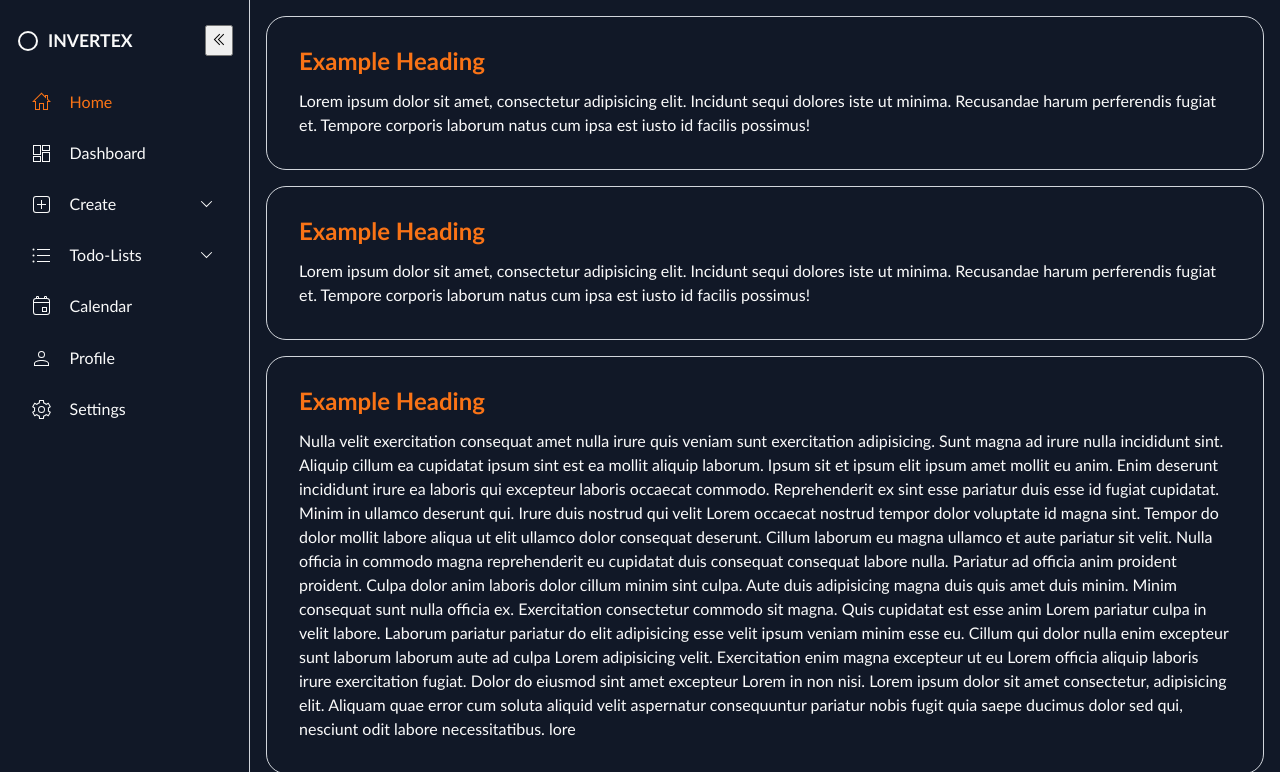
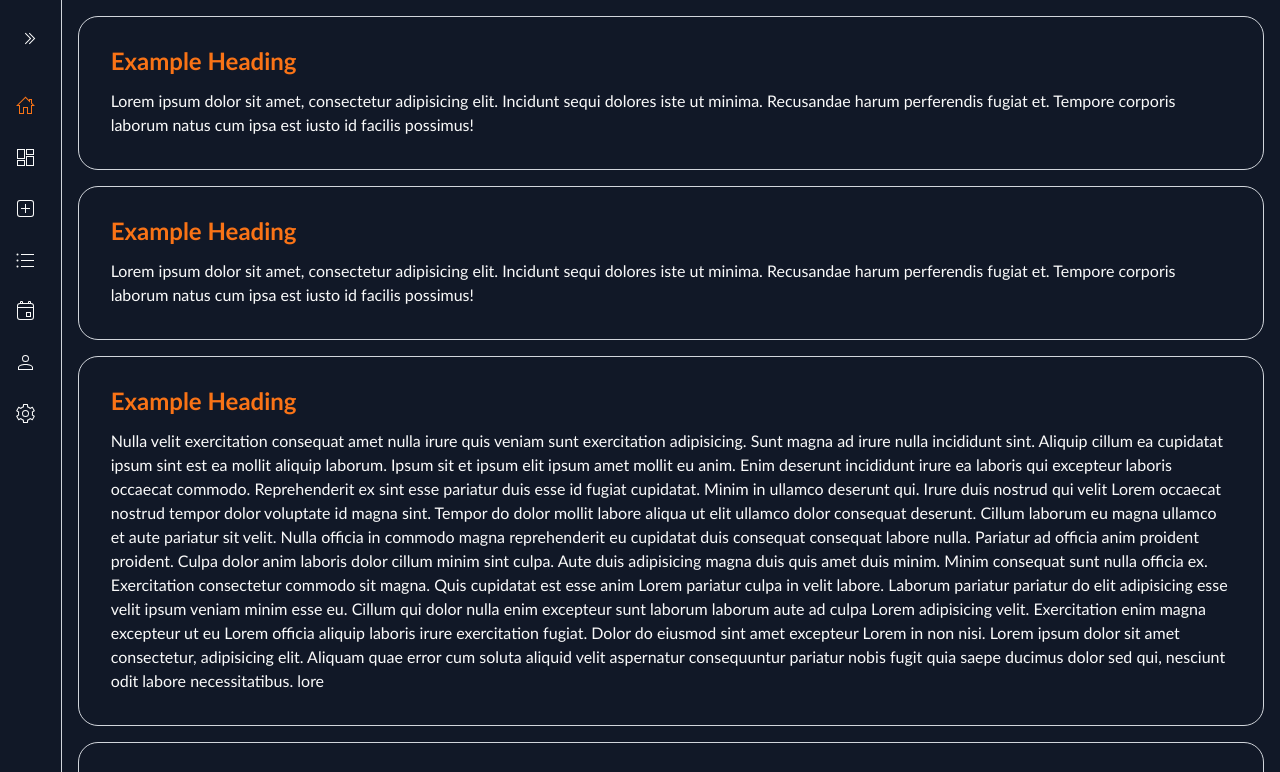
Before and after one commit to JhustynC/Responsive-sidebar-menu--html--css--js-, a plain HTML site: page index.html in a window 1280 px wide. Both pictures are taken after a click on the button 219 px from the left and 40 px from the top of the page. Shown: the top 772 px of the page. Drawn offline with Linux system fonts and the light colour scheme.

Commit message:
feat: close sidebar and open sub menus

```diff
--- /dev/null
+++ b/app.js
@@ -0,0 +1,31 @@
+const toggleButton = document.getElementById("toggle-btn");
+const sidebar = document.getElementById("sidebar");
+
+//? For the operation of the closing button and open the Sidebar
+function toggleSidebar() {
+  sidebar.classList.toggle("close");
+  toggleButton.classList.toggle("rotate");
+
+  Array.from(sidebar.getElementsByClassName("show")).forEach((element) => {
+    element.classList.remove("show");
+    element.previousElementSibling.classList.remove("rotate");
+  });
+
+  // if (sidebar.classList.contains("close")) {
+  //   Array.from(sidebar.getElementsByTagName("li")).forEach((element) => {
+  //     element.style.display = "flex";
+  //     element.style.justifyContent = "center";
+  //   });
+  // }
+}
+
+//? For the dropdown buttons functionality
+function toggleSubMenu(htmlElement) {
+  htmlElement.nextElementSibling.classList.toggle("show");
+  htmlElement.classList.toggle("rotate");
+
+  if (sidebar.classList.contains("close")) {
+    sidebar.classList.remove("close");
+    toggleButton.classList.remove("rotate");
+  }
+}
--- a/index.html
+++ b/index.html
@@ -7,6 +7,9 @@
     <title>Home</title>
     <link rel="stylesheet"
           href="style.css">
+    <script type="text/javascript"
+            src="./app.js"
+            defer></script>
   </head>
   <body>
     <nav id="sidebar">
@@ -21,7 +24,9 @@
             </svg>
             <span>INVERTEX</span>
           </a>
-          <button class="toggle-btn">
+          <button
+          onclick="toggleSidebar()"
+          id="toggle-btn">
             <svg xmlns="http://www.w3.org/2000/svg"
                  width="24"
                  height="24">
@@ -55,7 +60,8 @@
         <li>
           <input type="checkbox"
                  id="create-activate">
-          <label for="create-activate"
+          <label onclick="toggleSubMenu(this)"
+                 for="create-activate"
                  class="dropdown-btn">
             <svg xmlns="http://www.w3.org/2000/svg"
                  width="24"
@@ -83,7 +89,8 @@
         <li>
           <input type="checkbox"
                  id="todo-activate">
-          <label for="todo-activate"
+          <label onclick="toggleSubMenu(this)"
+                 for="todo-activate"
                  class="dropdown-btn">
             <svg xmlns="http://www.w3.org/2000/svg"
                  width="24"
--- a/style.css
+++ b/style.css
@@ -34,8 +34,58 @@ body {
   position: sticky;
   top: 0;
   align-self: start;
-  overflow-y: scroll;
+  overflow-y: hidden;
+  overflow-x: hidden;
   scrollbar-width: thin; /* Options: auto, thin, none */
+  transition: all 3s ease-in-out;
+  text-wrap: nowrap;
+}
+
+#sidebar.close {
+  padding: 0em;
+  width: 60px;
+
+  /*? to disaper the text into the sidebar menu options */
+  span {
+    display: none;
+  }
+
+  /* ? to disapear the main logo in the sidebar  */
+  ul .logo > a > svg {
+    display: none;
+  }
+
+  /*? to center the toggle button in the sidebar */
+  ul .logo {
+    justify-content: center;
+  }
+
+  /*? to palce the options icons in the start of the sidebar  */
+  ul li,
+  label {
+    display: flex;
+    justify-content: start;
+  }
+
+  /*? to desaper the botton-arrow in the dropdown buttons */
+  ul li label svg:last-child {
+    display: none;
+  }
+
+  /*? to disapear the sub-menu options in the sidebar */
+  ul li .sub-menu {
+    display: none;
+  }
+
+  /* .logo a {
+    margin: 20px 0px;
+  } */
+
+  /* :is(a, label) {
+    justify-content: start;
+    width: auto;
+    /* margin: 0px 8%;
+  } */
 }
 
 /*? scroll bar styles */
@@ -70,15 +120,21 @@ body {
     align-items: center;
     gap: 0.5rem;
     font-weight: 800;
-    font-size: 1.1rem;
+    font-size: 1.2rem;
     padding: 0em;
   }
+}
+
+/* ? to add a transition effect to svg icons when the sidebar is open or closed  */
+#sidebar > ul:first-child svg {
+  transition: transform 0.3s ease-in-out;
 }
 
 #sidebar ul li.active a {
   color: var(--secondary-color);
 }
 
+/*! Styles for the sidebar options */
 #sidebar a,
 #sidebar .dropdown-btn {
   border-radius: 0.5em;
@@ -87,11 +143,12 @@ body {
   color: var(--text-color);
   display: flex;
   align-items: center;
+  /* justify-content: center; */
   gap: 1rem;
 }
 
 .dropdown-btn {
-  width: 100%;
+  /* width: 100%; */
   font-size: inherit;
   text-align: left;
   background: none;
@@ -135,10 +192,12 @@ input[type="checkbox"] {
   display: none;
 }
 
-/* #sidebar .sub-menu.show {
+/* ? this class is to use with javascript */
+#sidebar .sub-menu.show {
+  grid-template-rows: 1fr;
+}
 
-} */
-
+/* ? This clases is to activate the sub-menu wihtout javascript */
 /* #sidebar li:hover .sub-menu {
   grid-template-rows: 1fr;
 } */
@@ -147,6 +206,38 @@ input[type="checkbox"] {
 #create-activate:checked ~ .sub-menu {
   grid-template-rows: 1fr;
 } */
+
+.rotate svg:last-child {
+  transform: rotate(180deg);
+}
+
+/*? add a transition for the last svg in the label to rotate when the sub-menu is open7 */
+.dropdown-btn svg {
+  transition: transform 0.3s ease-in-out;
+}
+
+#sidebar .sub-menu a {
+  padding-left: 2em;
+}
+
+#toggle-btn {
+  /* margin-left: auto; */
+  padding: 0.5em;
+  border: none;
+  border-radius: 0.5em;
+  background: none;
+  cursor: pointer;
+  color: var(--text-color);
+
+  svg {
+    transition: rotate 0.3s ease-in-out;
+  }
+}
+
+#toggle-btn:hover {
+  background-color: var(--base-color-light);
+  color: var(--base-color);
+}
 
 /** Main content */
 main {
```
